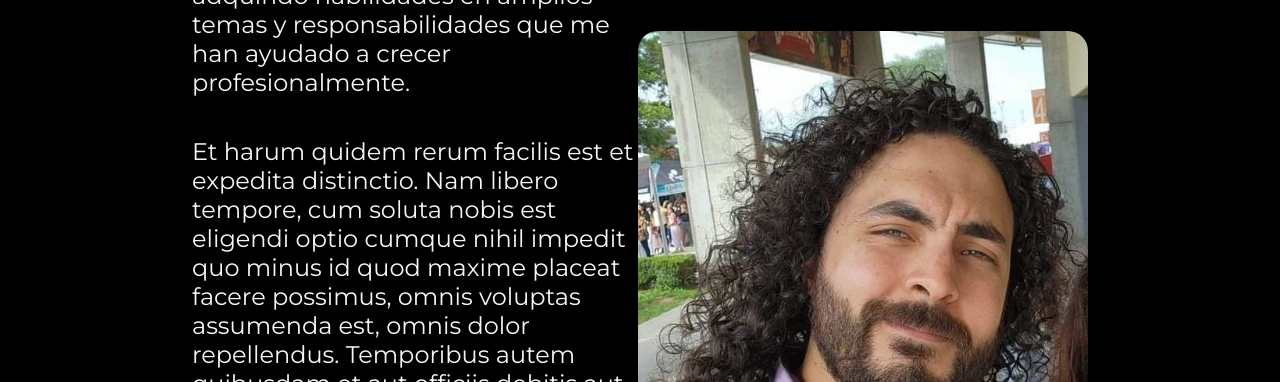
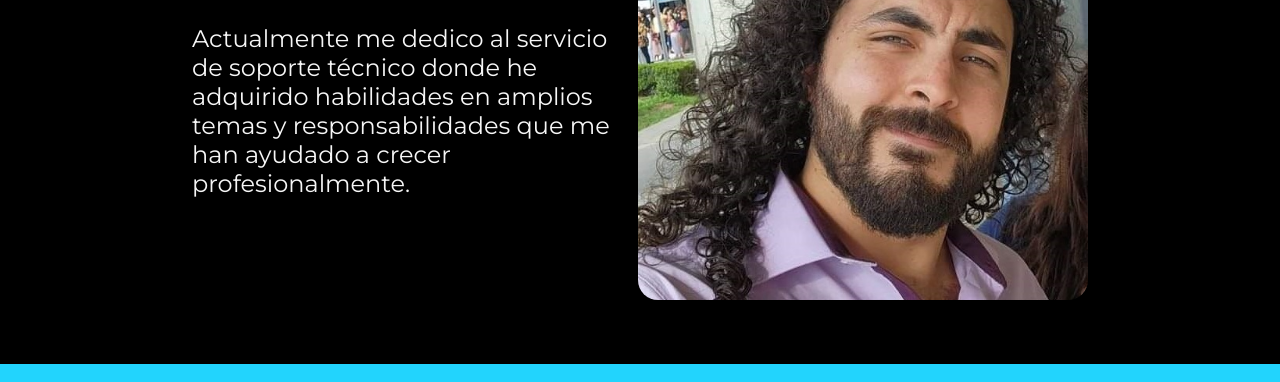
Before and after one commit to DanielMolinares/DanielSobreMi, a plain HTML site: page about.html in a window 1280 px wide. Shown: the part 281-663 px from the top of the page. Drawn offline with nearby package versions, Linux system fonts and the light colour scheme.

Commit message:
eliminando parrafo innecesario en about.html

```diff
--- a/about.html
+++ b/about.html
@@ -21,14 +21,6 @@
                     Actualmente me dedico al servicio de soporte técnico donde he adquirido habilidades en amplios temas y responsabilidades
                     que me han ayudado a crecer profesionalmente.
                 </p>
-                <p class="presentacion__contenido__texto">
-                    Et harum quidem rerum facilis est et expedita distinctio. Nam libero tempore, cum soluta nobis est
-                    eligendi optio cumque nihil impedit quo minus id quod maxime placeat facere possimus, omnis voluptas
-                    assumenda est, omnis dolor repellendus. Temporibus autem quibusdam et aut officiis debitis aut rerum
-                    necessitatibus saepe eveniet ut et voluptates repudiandae sint et molestiae non recusandae. Itaque earum
-                    rerum hic tenetur a sapiente delectus, ut aut reiciendis voluptatibus maiores alias consequatur aut
-                    perferendis doloribus asperiores ipsum delis forum birol parela maxime infena. Excepteur sint occaecat
-                </p>
 
         </section>
             <img src="./assets/DanielM.jpg" alt="Foto de Daniel Molinares" class="presentacion__imagen">
```
